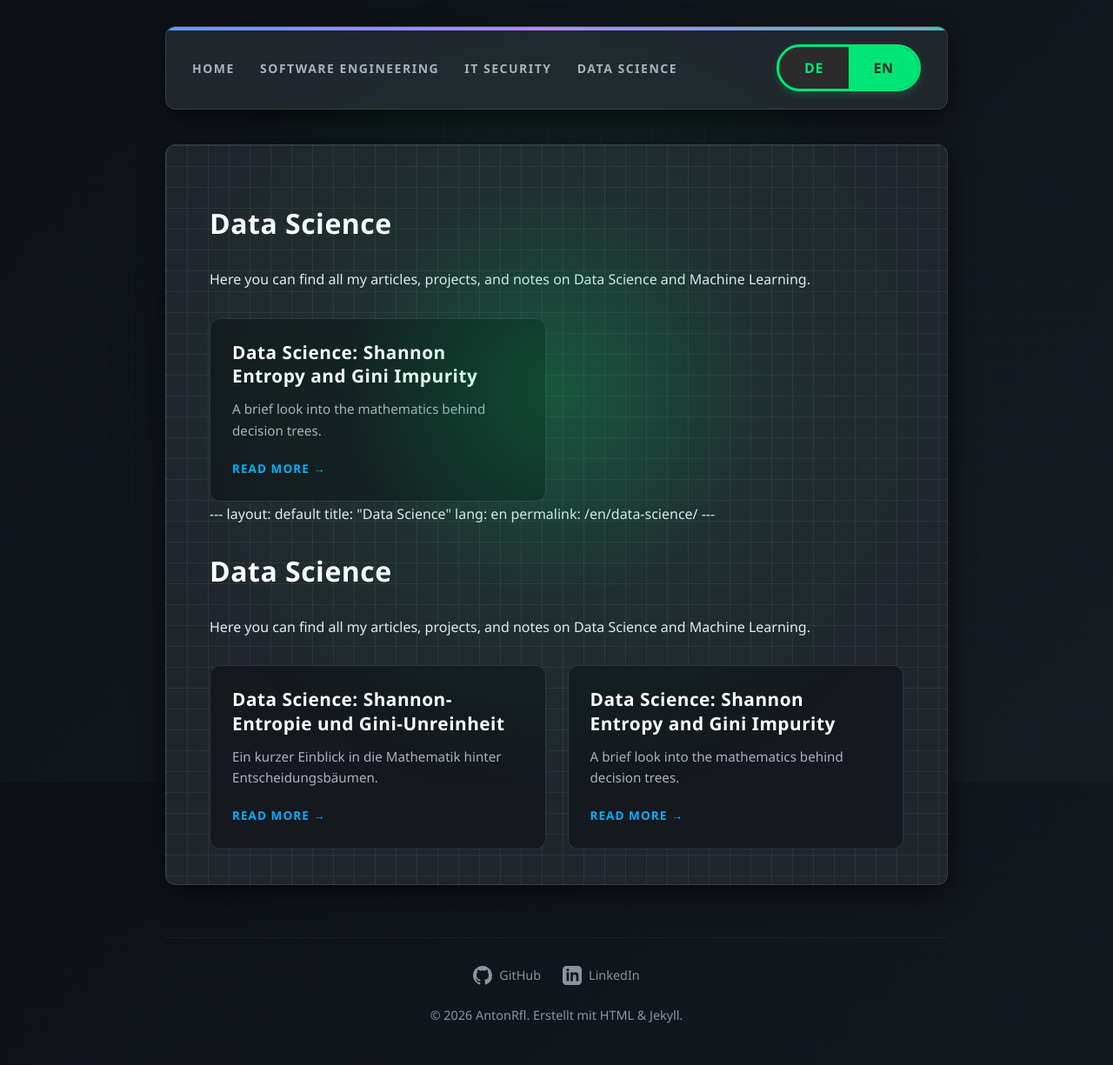
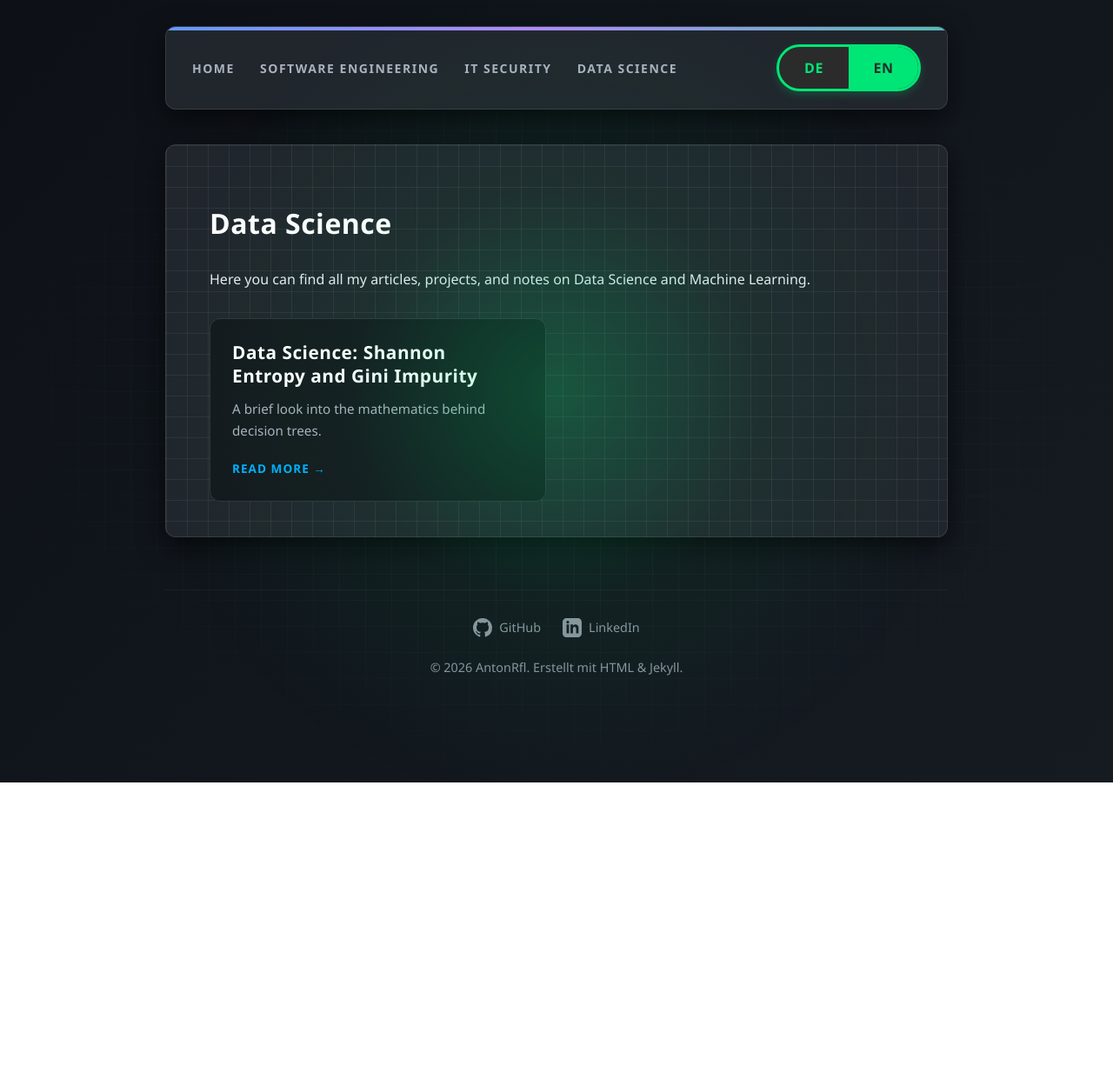
Before and after one commit to AntonRfl/AntonRfl.github.io, a Jekyll site: the page built from en/data-science.html, in a window 1280 px wide. Shown: the whole page at 87% size. Built offline with Jekyll 4.4.1, drawn with Linux system fonts in a browser that asks for light colours; after the commit the page ends 900 px from its top, so only the background shows below that.

Commit message:
Remove Data Science section from HTML
Removed content related to Data Science articles and projects.

```diff
--- a/en/data-science.html
+++ b/en/data-science.html
@@ -18,22 +18,4 @@ lang: en
     </div>
     {% endif %}
   {% endfor %}
-</div>---
-layout: default
-title: "Data Science"
-lang: en
-permalink: /en/data-science/
----
-
-<h1>Data Science</h1>
-<p>Here you can find all my articles, projects, and notes on Data Science and Machine Learning.</p>
-
-<div class="post-list">
-  {% for post in site.categories['data-science'] %}
-  <div class="post-card">
-    <h3><a href="{{ site.baseurl }}{{ post.url }}">{{ post.title_en | default: post.title }}</a></h3>
-    <p>{{ post.description_en | default: post.description | default: post.excerpt | strip_html | truncatewords: 25 }}</p>
-    <a href="{{ site.baseurl }}{{ post.url }}" class="read-more">Read More &rarr;</a>
-  </div>
-  {% endfor %}
 </div>
```
